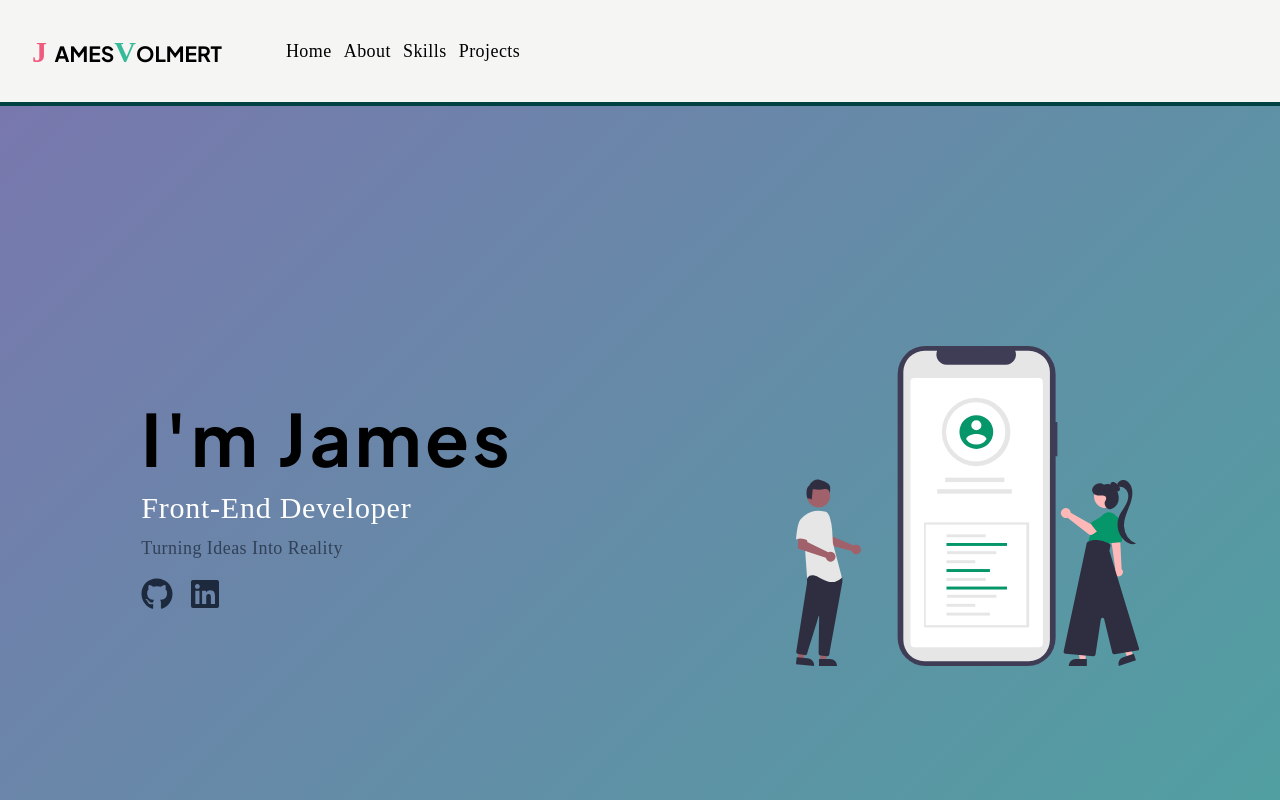
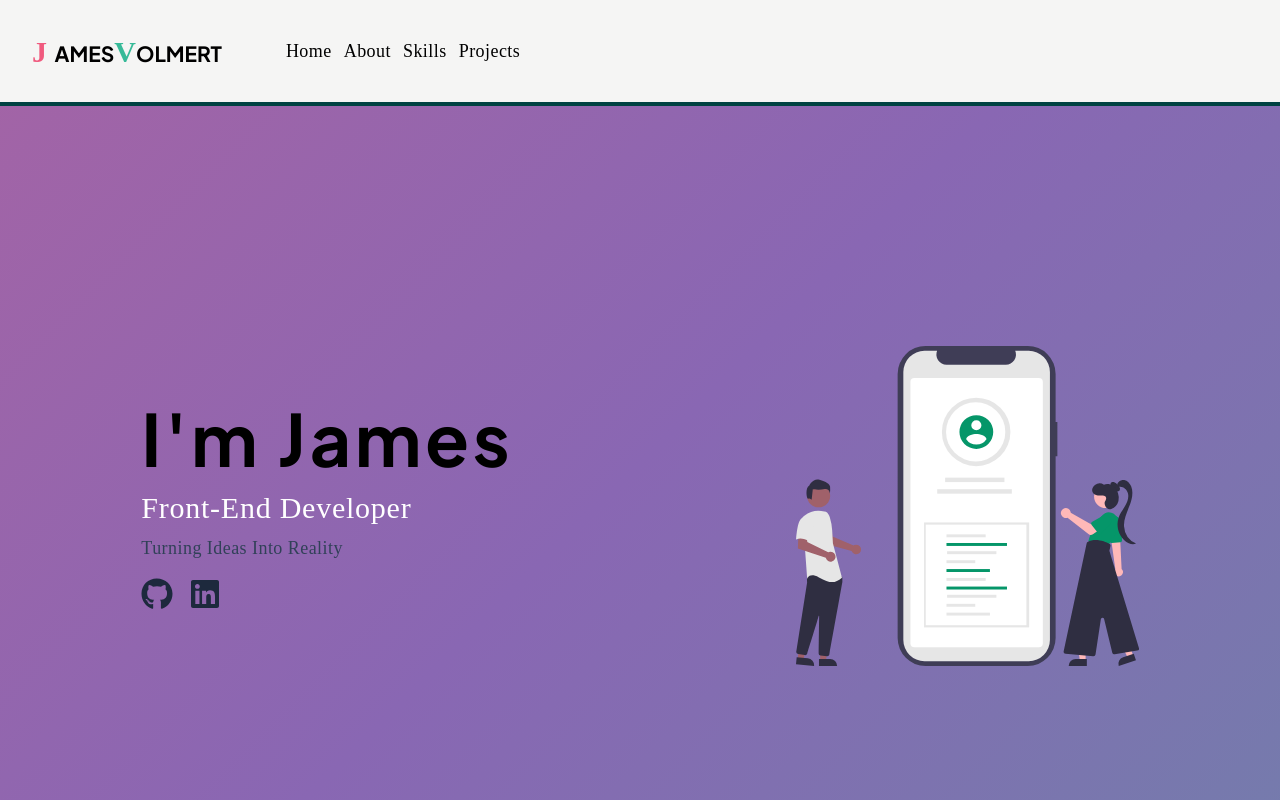
Before and after one commit to jamesv28/web-portfolio, a React (Vite) app: page / in a window 1280 px wide. Shown: the top 800 px of the page. Built offline with nearby package versions, Linux system fonts and the light colour scheme; the HTML template or start-up script is replaced by a standard one; a web font is replaced by a local one.

Commit message:
make animation go a little faster

```diff
--- a/src/index.css
+++ b/src/index.css
@@ -106,7 +106,7 @@ lightgray: #f0f0f0
 .hero-bg {
   background: linear-gradient(-45deg, #36ba98, #8967b3, #f05a7e);
   background-size: 400% 400%;
-  animation: gradientShift 15s ease infinite;
+  animation: gradientShift 10s ease infinite;
   height: 100vh;
   width: 100%;
 }
```
